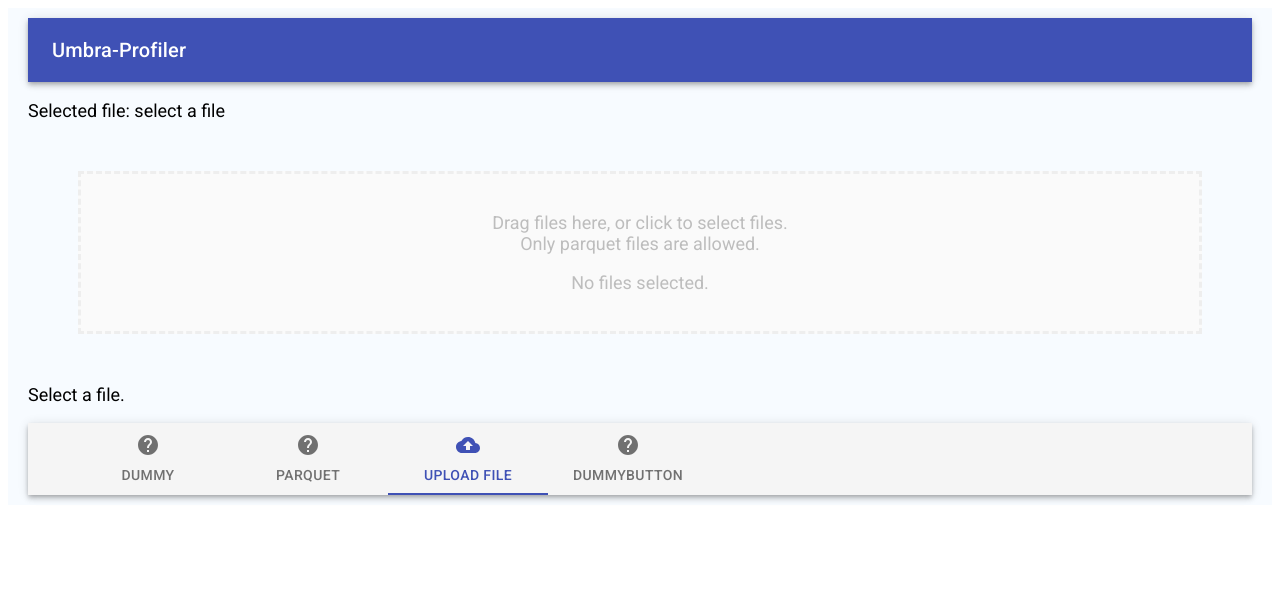
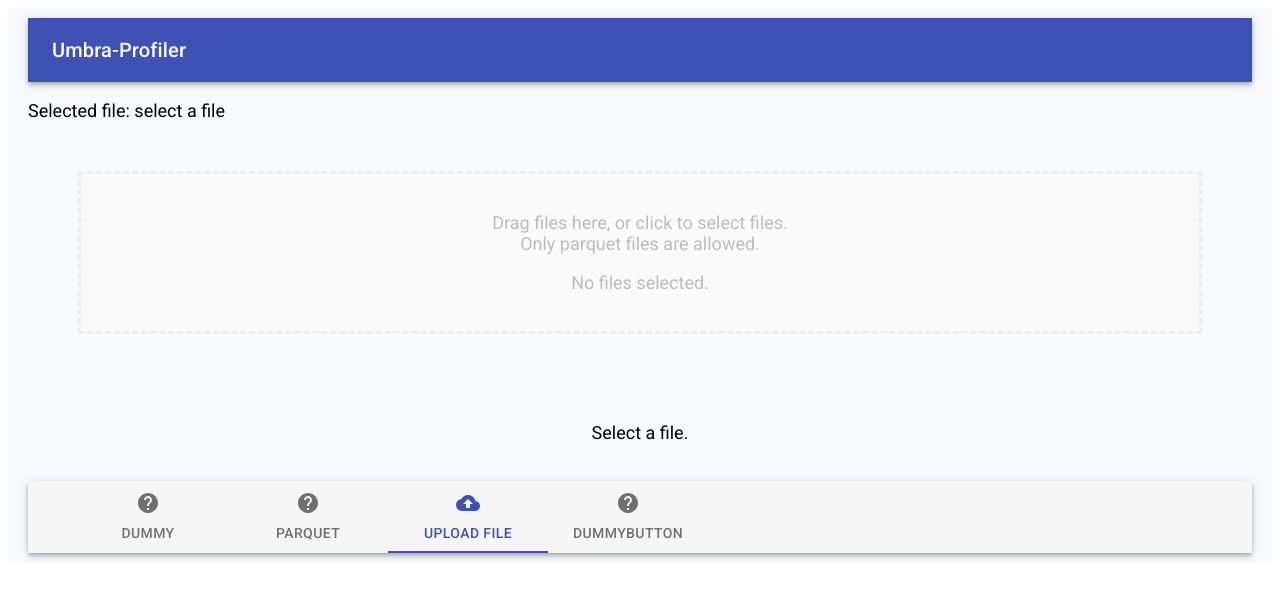
Before and after one commit to umbraperf/umbraperf, a React app: page /upload in a window 1280 px wide. Shown: the top 600 px of the page. Built offline with nearby package versions, Linux system fonts and the light colour scheme; the HTML template or start-up script is replaced by a standard one.

Commit message:
style spinner, centralize spinner

```diff
--- a/src/components/file_uploader.tsx
+++ b/src/components/file_uploader.tsx
@@ -96,7 +96,7 @@ class FileUploader extends React.Component<Props> {
                     }}
                 </Dropzone>
             </div>
-            <div className={"spinnerArea"} >
+            <div className={styles.spinnerArea} >
                 {(this.props.resultLoading || this.props.result) ?
                     (this.props.resultLoading ?
                         <CircularProgress />
--- a/src/style/upload.module.css
+++ b/src/style/upload.module.css
@@ -42,3 +42,8 @@
 p{
     font-size: large;
 }
+
+.spinnerArea{
+    text-align: center;
+    padding: 20px;
+}
```
